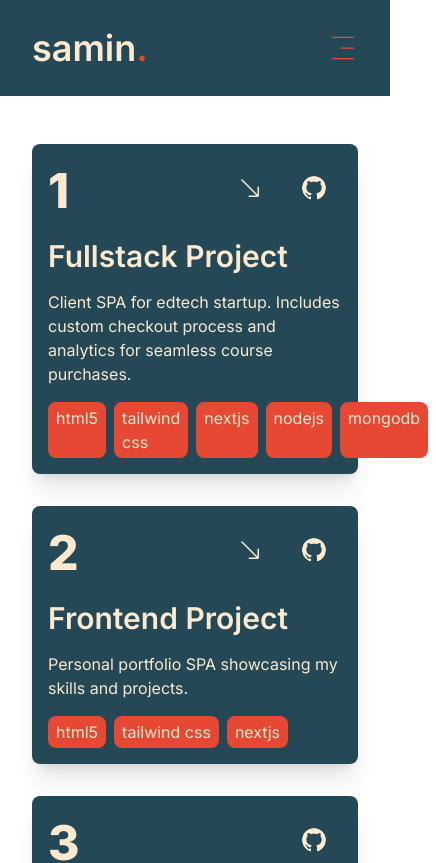
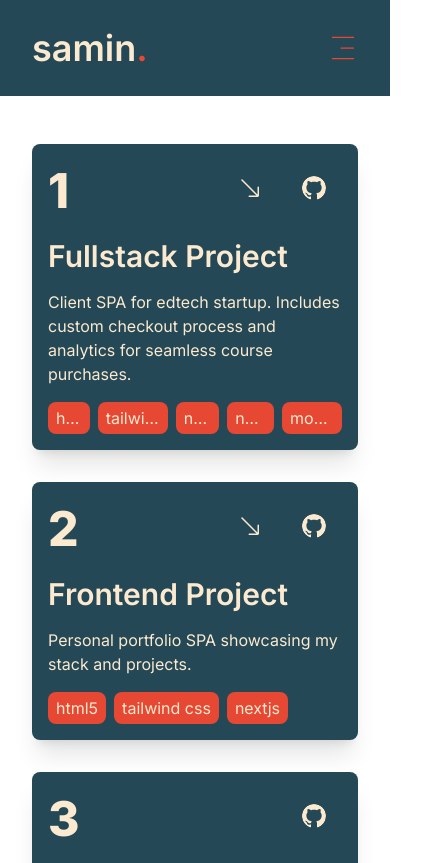
Before and after one commit to saminsss/portfolio, a Next.js app: page /work in a window 390 px wide. Shown: the top 863 px of the page, 436 px wide, since content can reach past the window. Built offline with nearby package versions, Linux system fonts and the light colour scheme.

Commit message:
add assets
adjust variable names

```diff
--- a/src/app/work/page.tsx
+++ b/src/app/work/page.tsx
@@ -9,7 +9,7 @@ import {
 import Link from 'next/link';
 import { BsArrowDownRight, BsGithub } from 'react-icons/bs';
 
-const services = [
+const works = [
   {
     num: 1,
     title: 'Fullstack Project',
@@ -17,15 +17,15 @@ const services = [
       'Client SPA for edtech startup. Includes custom checkout process and analytics for seamless course purchases.',
     live: 'https://uctitbd.com/',
     github: 'https://github.com/UCT-IT/training',
-    skills: ['html5', 'tailwind css', 'nextjs', 'nodejs', 'mongodb'],
+    stack: ['html5', 'tailwind css', 'nextjs', 'nodejs', 'mongodb'],
   },
   {
     num: 2,
     title: 'Frontend Project',
-    description: 'Personal portfolio SPA showcasing my skills and projects.',
+    description: 'Personal portfolio SPA showcasing my stack and projects.',
     live: '/',
     github: 'https://uctitbd.com/',
-    skills: ['html5', 'tailwind css', 'nextjs'],
+    stack: ['html5', 'tailwind css', 'nextjs'],
   },
   {
     num: 3,
@@ -33,7 +33,7 @@ const services = [
     description:
       'Personal SaaS web application to provide a platform for educational institutions to manage/grow their businesses. Integrated reporting tools to help institutions track and optimize operations.',
     github: 'https://github.com/saminsss/Teachify',
-    skills: ['html5', 'tailwind css', 'nextjs', 'nodejs', 'postgresql'],
+    stack: ['html5', 'tailwind css', 'nextjs', 'nodejs', 'postgresql'],
   },
   {
     num: 4,
@@ -41,24 +41,24 @@ const services = [
     description:
       'Client SPA for water filtration company. Includes custom checkout process integrated with a seamless ordering process for filtered bottled water products.',
     github: 'https://uctitbd.com/',
-    skills: ['html5', 'tailwind css', 'nextjs', 'nodejs', 'mongodb'],
+    stack: ['html5', 'tailwind css', 'nextjs', 'nodejs', 'mongodb'],
   },
 ];
 const Work = () => {
   return (
     <section className="flex flex-col justify-center">
       <div className="grid grid-cols-1 lg:grid-cols-2 gap-8">
-        {services.map((service) => (
-          <div key={service.live} className="flex flex-col">
-            <div className=" h-full flex flex-col justify-start gap-4 bg-primary p-4 text-quaternary rounded-lg group shadow-xl group order-2 lg:order-none">
+        {works.map((work) => (
+          <div key={work.live} className="flex flex-col">
+            <div className="h-full flex flex-col justify-start gap-4 bg-primary p-4 text-quaternary rounded-lg group shadow-xl group">
               <div className="w-full flex justify-between items-center">
                 <h2 className="font-extrabold text-quaternary capitalize group-hover:text-secondary transition-all duration-200">
-                  {service.num}
+                  {work.num}
                 </h2>
                 <div className="flex gap-2">
-                  {service.live && (
+                  {work.live && (
                     <Link
-                      href={service.live}
+                      href={work.live}
                       rel="noopener noreferrer"
                       target="_blank">
                       <TooltipProvider delayDuration={100}>
@@ -72,7 +72,7 @@ const Work = () => {
                     </Link>
                   )}
                   <Link
-                    href={service.github}
+                    href={work.github}
                     rel="noopener noreferrer"
                     target="_blank">
                     <TooltipProvider delayDuration={100}>
@@ -86,13 +86,13 @@ const Work = () => {
                   </Link>
                 </div>
               </div>
-              <h4>{service.title}</h4>
-              <p>{service.description}</p>
+              <h4>{work.title}</h4>
+              <p>{work.description}</p>
               <ul className="flex gap-2 lowercase">
-                {service.skills.map((skill) => (
+                {work.stack.map((skill) => (
                   <li
-                    key={`${service.live}${skill}`}
-                    className="bg-secondary py-1 px-2 rounded-lg text-quaternary hover:bg-tertiary hover:-translate-y-1 transition-all duration-200">
+                    key={`${work.live}${skill}`}
+                    className="bg-secondary py-1 px-2 rounded-lg text-ellipsis max-w-fit overflow-hidden whitespace-nowrap text-quaternary hover:bg-tertiary hover:-translate-y-1 transition-all duration-200">
                     {skill}
                   </li>
                 ))}
```
Also changed, not shown: public/assets/work/thumb1.png (added), public/assets/work/thumb2.png (added).
